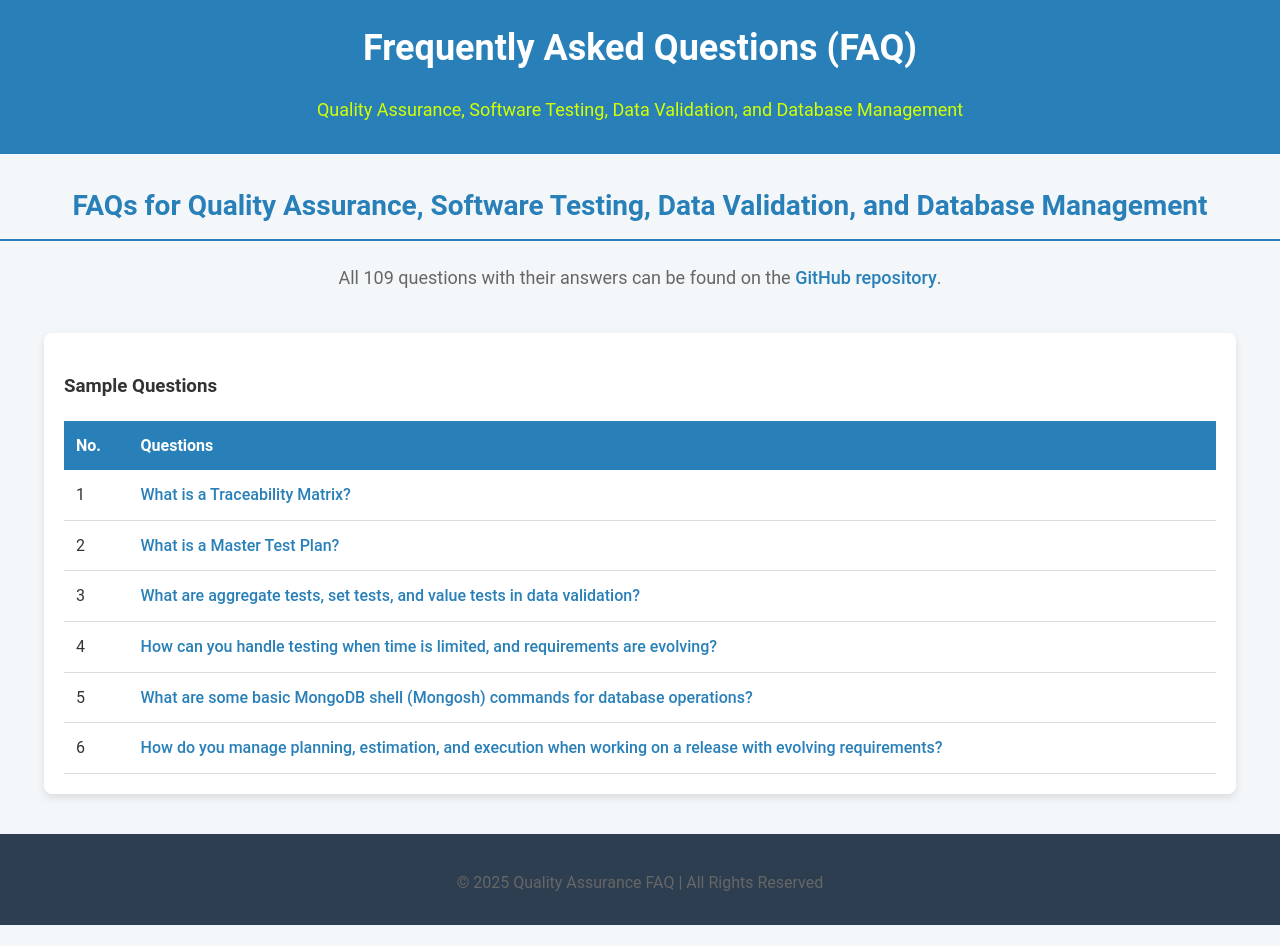
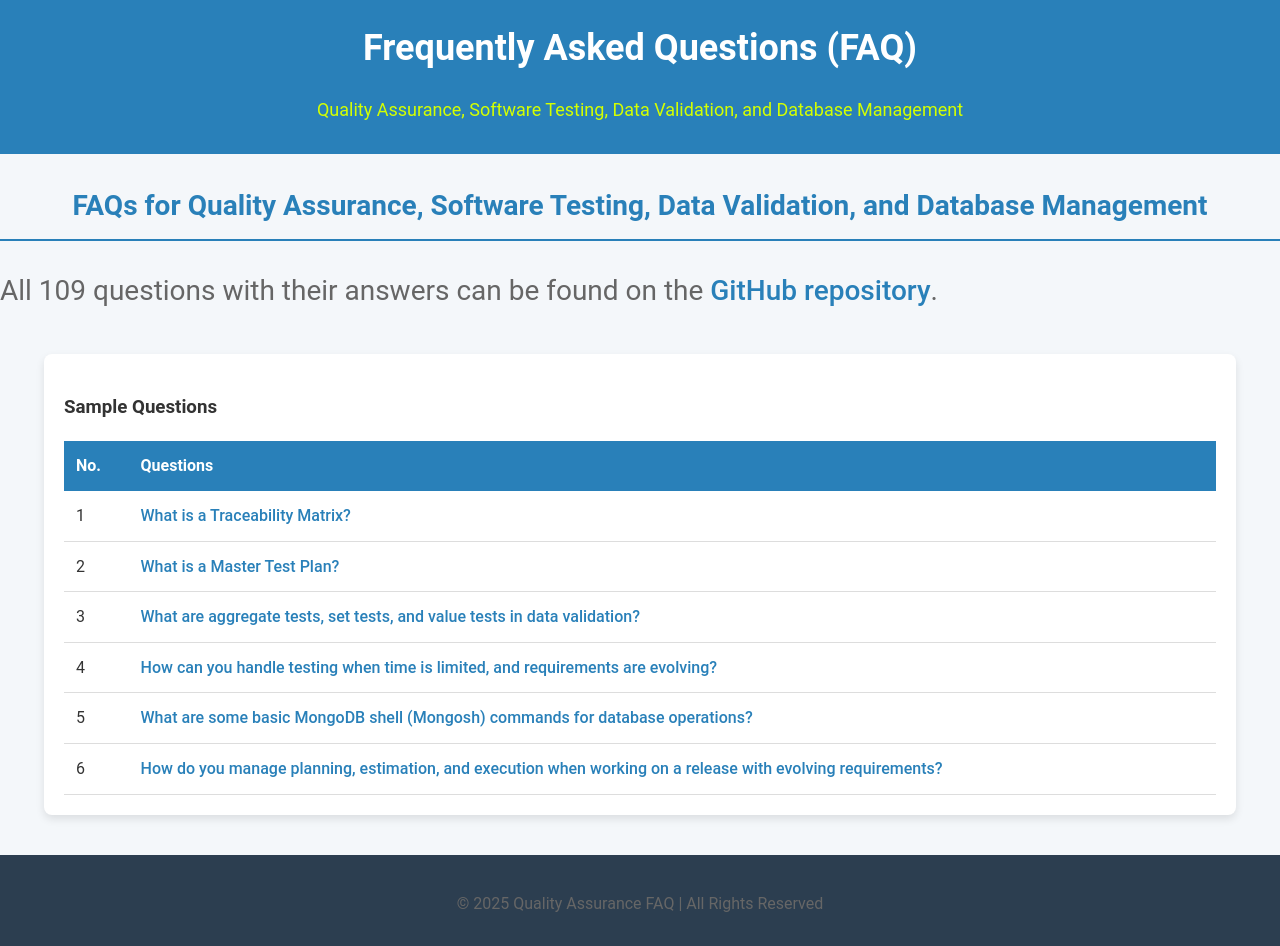
Before and after one commit to nbahador/nbahador.github.io, a Jekyll site: the page QA_FAQ.html, which Jekyll copies as it is, in a window 1280 px wide. Built offline with Jekyll 4.4.1, drawn with Linux system fonts in a browser that asks for light colours; before the commit the page ends 925 px from its top, so only the background shows below that.

Commit message:
Update QA_FAQ.html

```diff
--- a/QA_FAQ.html
+++ b/QA_FAQ.html
@@ -58,7 +58,8 @@
       margin-bottom: 10px;
     }
     p.github-link {
-      font-size: 18px; /* Increased font size */
+      font-size: 28px; /* Increased font size */
+      text-align: left; /* Align text to the left */
     }
     a {
       color: #2980b9;
```
